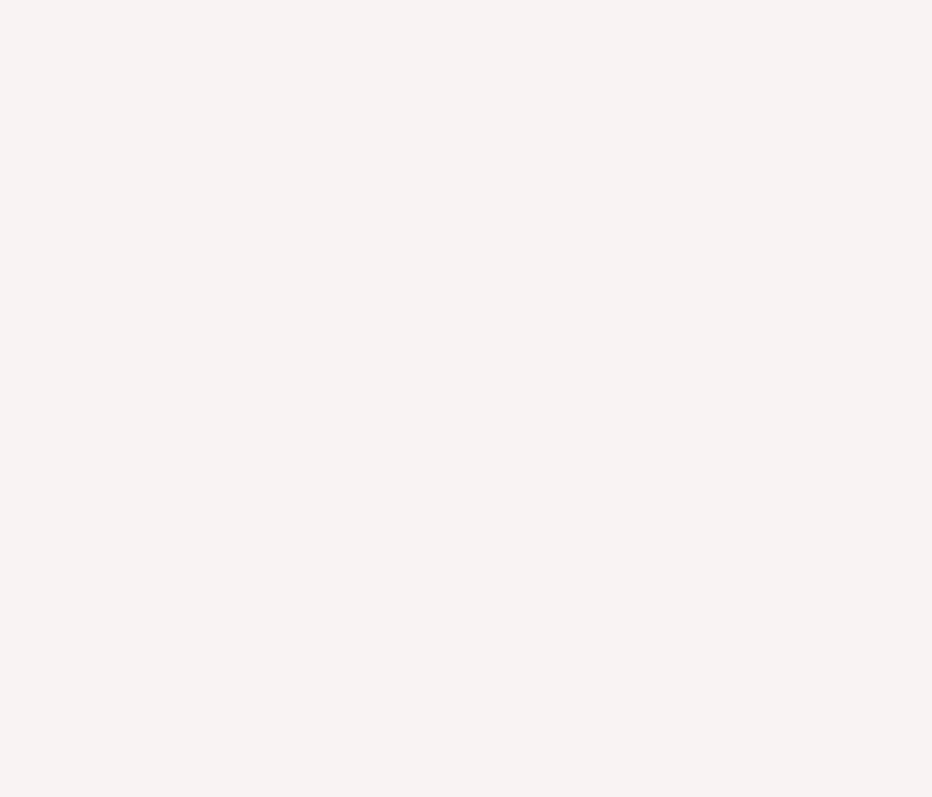
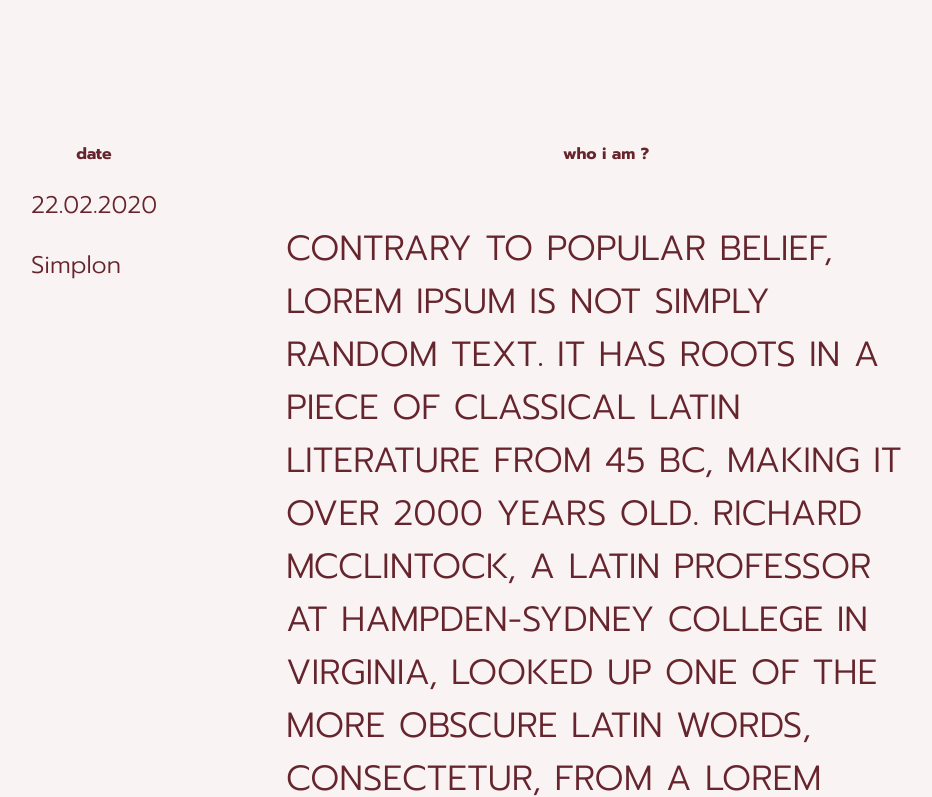
Before and after one commit to amandine888/Portfolio, a React (Create React App) app in the folder portfolio/: page / in a window 1280 px wide. Shown: the part 1084-1881 px from the top of the page, without its empty margins (98-1030 px from the left). Before the commit the page ends 1085 px from the top, so only its background shows below. Built offline with nearby package versions, Linux system fonts and the light colour scheme.

Commit message:
Integration component Career

```diff
--- /dev/null
+++ b/portfolio/src/Curriculum.css
@@ -0,0 +1,34 @@
+.containerCv{
+    display: flex;
+    margin-top: 15vh;
+}
+
+.parcours{
+    /* border: 2px solid blue; */
+    width: 30vw;
+    display: flex;
+    flex-direction: column;
+    align-items: center;
+}
+
+.experiences time, p {
+    font-size: 1.5em;
+}
+
+.spitch{
+    /* border: 2px solid blueviolet; */
+    width: 50vw;
+    display: flex;
+    flex-direction: column;
+    align-items: center;
+}
+
+.textSpitch p {
+    text-transform: uppercase;
+    font-size: 2.1875em;
+}
+
+.divPlacement{
+    /* border: 2px solid red; */
+    width: 20vw;
+}
--- /dev/null
+++ b/portfolio/src/components/Curriculum.js
@@ -0,0 +1,47 @@
+import React from 'react';
+import {withRouter} from 'react-router-dom';
+
+class Curriculum extends React.Component {
+    render (){
+        return (
+            <div className='containerCv'>
+                <div className='parcours'>
+                    <h4>date</h4>
+                    <div className='experiences'>
+                        <time>22.02.2020</time>
+                        <p> Simplon</p>
+                    </div>
+                    <div>
+                        <time></time>
+                        <p></p>
+                    </div>
+                    <div>
+                        <time></time>
+                        <p></p>
+                    </div>
+                    <div>
+                        <time></time>
+                        <p></p>
+                    </div>
+                </div>
+                <div className='spitch'>
+                    <h4>who i am ?</h4>
+                    <div className='textSpitch'>
+                        <p>Contrary to popular belief, Lorem Ipsum is not simply random text.
+                        It has roots in a piece of classical Latin literature from 45 BC,
+                        making it over 2000 years old. Richard McClintock, a Latin professor at Hampden-Sydney
+                        College in Virginia, looked up one of the more obscure Latin words, consectetur,
+                        from a Lorem Ipsum passage, and going through the cites of the word in classical literature,
+                        discovered the undoubtable source. Lorem Ipsum comes from sections 1.10.32 and
+                        1.10.33 of "de Finibus Bonorum et Malorum" (The Extremes of Good and Evil) by Cicero,
+                        written in 45 BC. This book is a treatise on the theory of ethics, very popular during the Renaissance.
+                        The first line of Lorem Ipsum, "Lorem ipsum dolor sit amet..", comes from a line in section 1.10.32.</p>
+                    </div>
+            </div>
+                <div className='divPlacement'></div>
+            </div>
+        )
+    }
+}
+
+export default withRouter (Curriculum);
--- a/portfolio/src/components/Home.js
+++ b/portfolio/src/components/Home.js
@@ -5,11 +5,13 @@ import Title from './Title';
 import Numbers from './Numbers';
 import Sentence from './Sentence';
 import Scroll from './Scroll';
+import Curriculum from './Curriculum';
 import './../NavBarre.css';
 import './../Title.css';
 import './../Numbers.css';
 import './../Sentence.css';
 import './../Scroll.css'
+import './../Curriculum.css';
 import './../mystyle.css';
 
 class Home extends React.Component {
@@ -21,6 +23,7 @@ class Home extends React.Component {
                     {/* <Numbers/> */}
                     <Sentence/>
                     <Scroll/>
+                    <Curriculum/>
             </div>
         );
     }
```
